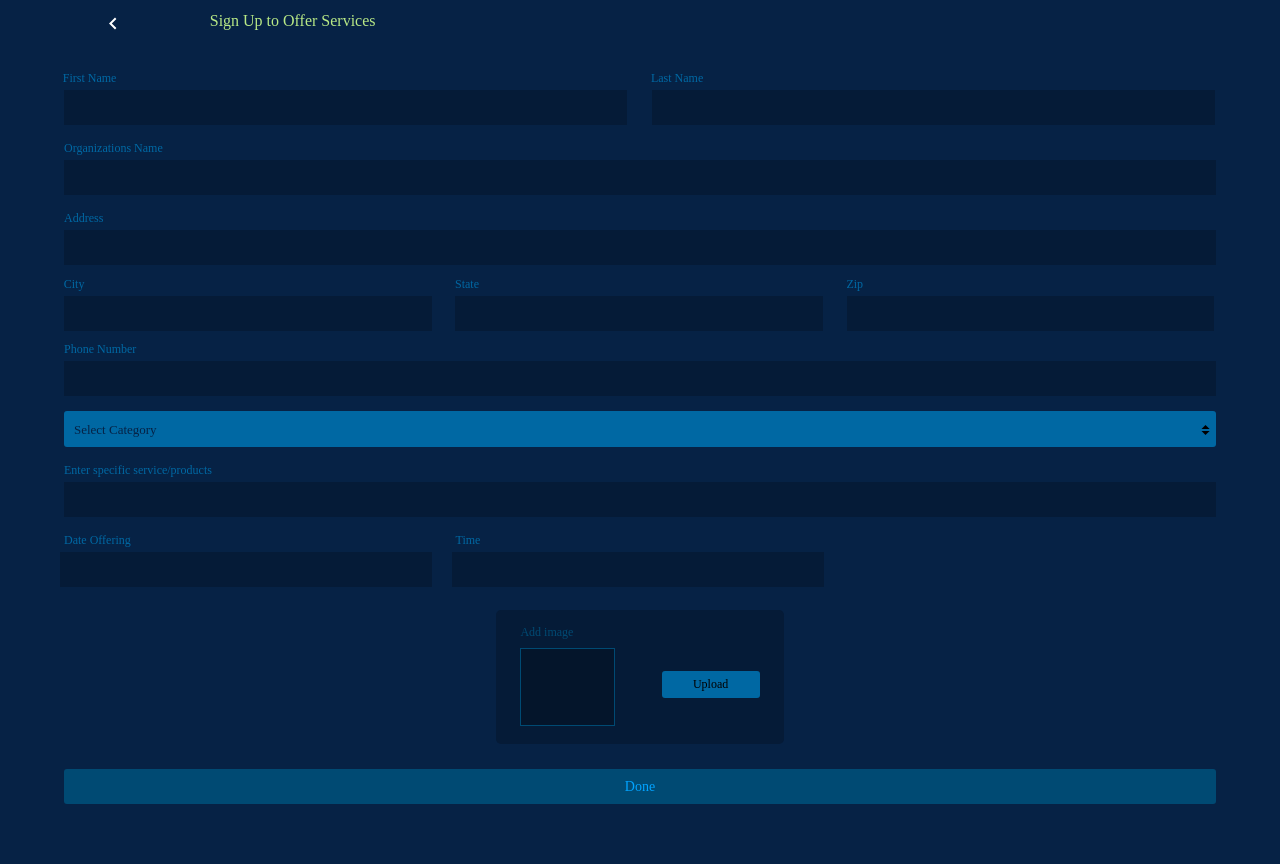
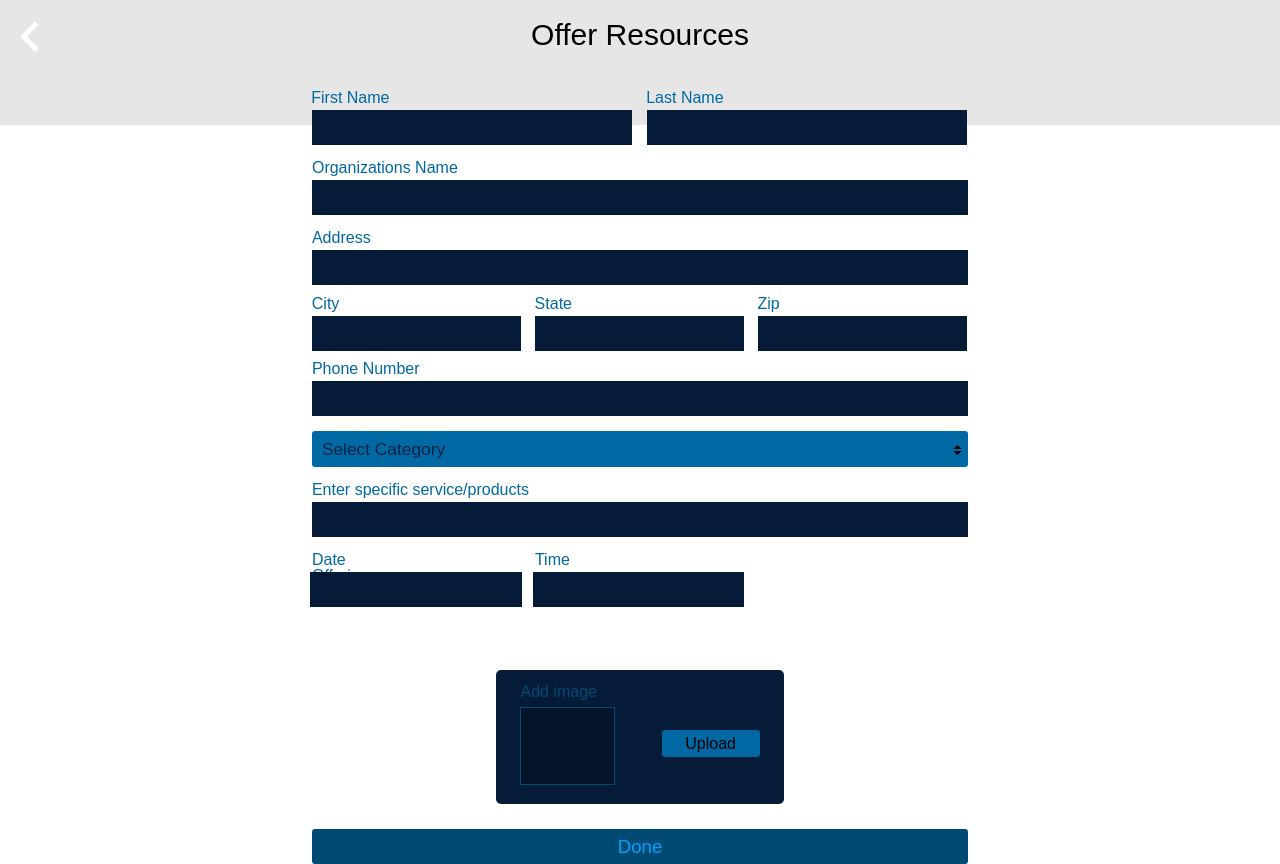
Before and after one commit to JimboKirkland/Frelief, a plain HTML site: page offering_signup.html in a window 1280 px wide. Before the commit the page ends 804 px from the top, so only its background shows below. Drawn offline with nearby package versions, Linux system fonts and the light colour scheme; a web font is replaced by a local one.

```diff
--- a/css/offering_signup.css
+++ b/css/offering_signup.css
@@ -1,20 +1,36 @@
+html {
+  height: 100%;
+}
 body {
-  background-color: rgb(6, 34, 69);
-  font: 400 0.75em/1.38 Muli;
-  color: rgb(0, 104, 163);
+  height: 100%;
+  font-family: 'Muli', sans-serif;
 }
 
-.back3_btn {
+#flex-container {
+  display: flex;
+  flex-direction: column;
+  align-items: center;
+  width: 100%;
+  height: 125px;
+  background-color: rgb(230, 230, 230);
+}
+
+#back-title {
+  width: 100%;
+  padding: 20px 0 10px;
+  display: flex;
+  justify-content: center;
+}
+
+#back {
   position: absolute;
-  top: 10px;
-  left: 5%;
-  z-index: 42;
-  width: 7.646484375%;
-  height: 27px;
-  background-image: url('../images/keyboard_arrow_left_black_48px.svg');
-  background-repeat: no-repeat;
-  background-size: 8px 13px;
-  background-position: center center;
+  left: 20px;
+  width: 20px;
+  }
+
+#title {
+  align-self: center;
+  font-size: 30px;
 }
 
 .container {
--- a/css/search_pg.css
+++ b/css/search_pg.css
@@ -5,6 +5,7 @@ html {
 body {
   font-family: 'Muli', sans-serif;
   height: 100%;
+  overflow: hidden;
 }
 
 #flex-container {
@@ -53,8 +54,11 @@ body {
 }
 
 #post-container {
+  position: fixed;
+  bottom: 0;
+  top: 125px;
   width: 100%;
-  height: 100%;
+  /* height: 100%; */
   overflow: scroll;
 }
 
--- a/offering_signup.html
+++ b/offering_signup.html
@@ -3,14 +3,18 @@
 <head>
   <meta charset="utf-8">
   <meta name="viewport" content="initial-scale=1.0">
-  <title>Offer_signup</title>
-  <link href="http://fonts.googleapis.com/css?family=Muli:400,400,300" rel="stylesheet" type="text/css">
+  <title>Offer Resources</title>
+  <link href="http://fonts.googleapis.com/css?family=Muli" rel="stylesheet">
   <link rel="stylesheet" href="css/standardize.css">
   <link rel="stylesheet" href="css/offering_signup.css">
 </head>
-<body class="body page-offering_signup clearfix">
-  <a href="index.html"><div id="back2_btn" class="back3_btn js-back2_btn"></div></a>
-  <p class="text text-1"><em>Sign Up to Offer Services</em></p>
+<body>
+  <div id="flex-container">
+    <div id="back-title">
+    <a href="index.html"><img id="back" src="images/keyboard_arrow_left_black_48px.svg"></a>
+      <p id="title">Offer Resources</p>
+    </div>
+  <div id="form-container">
     <div class="container container-1 clearfix">
       <div class="container container-2 clearfix">
         <p class="text text-2">First Name</p>
@@ -76,7 +80,7 @@
       <button class="_button">Upload</button>
     </div>
     <button class="_button _button-2">Done</button>
-
+  </div>
   <script src="js/jquery-min.js"></script>
 </body>
 </html>
```
Also changed, not shown: freLiefLogic_search_working.js (+26 -4 lines). Lines whose indentation alone changed are shown as unchanged.
